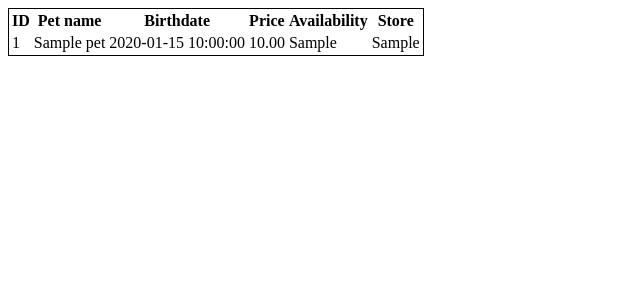
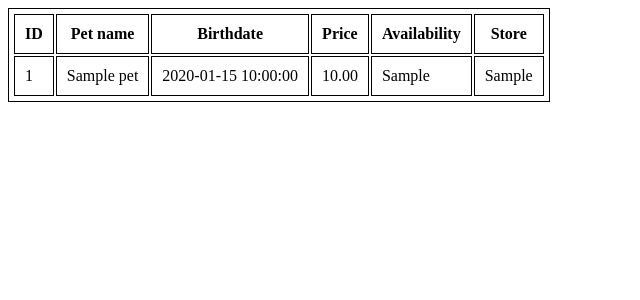
Before and after one commit to srna99/CMSC508-Pet-Store-DBMS, a PHP site: page /pet.php in a window 1280 px wide. Shown: the top 300 px of the page, without its empty margins (0-640 px from the left). Run offline with PHP 8.4, Linux system fonts and the light colour scheme; tables that the repository leaves empty or names only in its code hold one stand-in row (values such as "Sample post").

Commit message:
Display all pets.

```diff
--- a/pet.php
+++ b/pet.php
@@ -1,3 +1,18 @@
+<html>
+<head>
+<style>
+table, th, td {
+  border: 1px solid black;
+  padding: 3px;
+}
+
+th, td {
+  padding: 10px;
+}
+</style>
+</head>
+<body>
+
 <?php
 
 require_once('connection.php');
@@ -8,7 +23,7 @@
 $stmt = $conn->prepare('select p_id, pet_name, birthdate, price, available, store from Pet order by p_id;');
 $stmt->execute();
 
-echo "<table style='border: solid 1px black;'>";
+echo "<table>";
 echo "<thead><tr>
     <th>ID</th>
     <th>Pet name</th>
@@ -44,3 +59,6 @@
 echo "</table>";
 
 ?>
+
+</body>
+</html>
```
